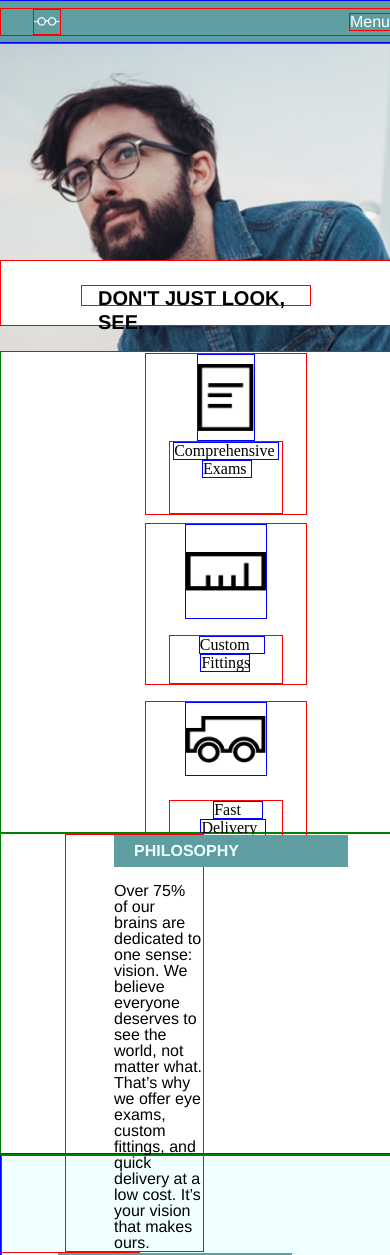
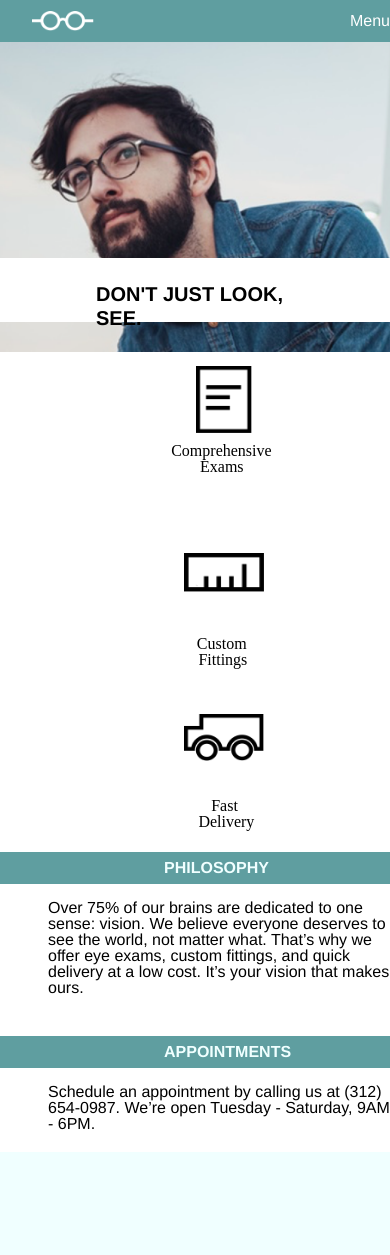
Before and after one commit to learningtocodemycat/tortoiseshell_optics, a plain HTML site: page index.html in a window 390 px wide. Shown: the top 1255 px of the page. Drawn offline with Linux system fonts and the light colour scheme.

Commit message:
I'm done this silly assignment

```diff
--- a/resources/css/style.css
+++ b/resources/css/style.css
@@ -19,7 +19,6 @@ line-height: 1.4;}
   display: flex;
   width: 960px;
   height: 55px;
-  border: 1px solid blue;
   background-color: cadetblue;
   margin-top: 1rem;
   align-items: center;
@@ -29,7 +28,6 @@ line-height: 1.4;}
 .logo{
   display: flex;
   background-image: url("../images/logo-white.png");
-  border: 1px solid red;
   height: 1.5rem;
   width: 5rem;
   background-position: center;
@@ -40,7 +38,6 @@ line-height: 1.4;}
 
 .placeholder{
   display: flex;
-  border: 1px solid red;
   color: white;
   font-family: helvetica;
   font-size: 1rem;
@@ -53,7 +50,6 @@ line-height: 1.4;}
 
 .navbar{
   display: flex;
-  border:1px solid blue;
   font-family: helvetica;
   font-size: 1rem;
   color: white;
@@ -87,13 +83,11 @@ line-height: 1.4;}
   display: flex;
   width: 960px;
   height: 410px;
-  border: 1px solid red;
   justify-content: center;
   align-content: center;
 }
 
 .whitebox{display:flex;
-  border: 1px solid red;
   margin-top: 10rem;
   height: 7rem;
   width: 615px;
@@ -105,7 +99,6 @@ line-height: 1.4;}
 
   .innerbox{
     display: flex;
-    border: 1px solid red;
     font-family: helvetica;
     font-weight: bold;
     font-size: 2rem;
@@ -129,14 +122,12 @@ justify-content: center;
 display: flex;
 width: 960px;
 height: 12.5rem;
-border: 1px solid green;
 justify-content: center;
 
 }
 
 .imgbox1{
   display: flex;
-  border: 1px solid blue;
   height: 6rem;
   width: 3.5rem;
   background-image: url("../images/paper-icon.png");
@@ -149,13 +140,11 @@ justify-content: center;
 display: flex;
 height: 5rem;
 width: 7rem;
-border: 1px solid red;
 flex-direction: column;
 }
 
 .words1{
   display: flex;
-  border: 1px solid blue;
   width: 6.5rem;
   height: 1rem;
   margin-left: 0.2rem;
@@ -164,7 +153,6 @@ flex-direction: column;
 
 .words2{
   display: flex;
-  border: 1px solid blue;
   width: 3rem;
   height: 1rem;
   margin-left: 2rem;
@@ -177,7 +165,6 @@ flex-direction: column;
   height: 10rem;
   width: 10rem;
 align-items: center;
-  border: 1px solid red;
   margin-top: 2rem;
 }
 
@@ -187,14 +174,12 @@ align-items: center;
   height: 10rem;
   width: 10rem;
 align-items: center;
-  border: 1px solid red;
     margin-top: 0.5rem;
       margin-left: 5rem;
 }
 
 .imgbox2{
   display: flex;
-  border: 1px solid blue;
   height: 6rem;
   width: 5rem;
   background-image: url("../images/ruler-icon.png");
@@ -208,13 +193,11 @@ align-items: center;
 height: 3rem;
 width: 7rem;
 margin-top: 1rem;
-  border: 1px solid red;
   flex-direction: column;
 }
 
 .words3{
   display: flex;
-  border: 1px solid blue;
   width: 4rem;
   height: 1rem;
   margin-left: 1.8rem;
@@ -223,7 +206,6 @@ margin-top: 1rem;
 
 .words4{
   display: flex;
-  border: 1px solid blue;
   width: 3rem;
   height: 1rem;
   margin-left: 1.9rem;
@@ -236,14 +218,12 @@ margin-top: 1rem;
   height: 10rem;
   width: 10rem;
 align-items: center;
-  border: 1px solid red;
     margin-top: 1rem;
     margin-left: 5rem;
 }
 
 .imgbox3{
   display: flex;
-  border: 1px solid blue;
   height: 6rem;
   width: 5rem;
   background-image: url("../images/truck-icon.png");
@@ -256,14 +236,12 @@ align-items: center;
   display: flex;
 height: 5rem;
 width: 7rem;
-  border: 1px solid red;
   flex-direction: column;
   margin-top: 1.5rem;
 }
 
 .words5{
   display: flex;
-  border: 1px solid blue;
   width: 3rem;
   height: 1rem;
   margin-left: 2.7rem;
@@ -272,7 +250,6 @@ width: 7rem;
 
 .words6{
   display: flex;
-  border: 1px solid blue;
   width: 4rem;
   height: 1rem;
   margin-left: 1.9rem;
@@ -284,7 +261,6 @@ width: 7rem;
   display: flex;
   max-width: 100%;
   height: 12.5rem;
-  border: 1px solid purple;
   justify-content: center;
 
 }
@@ -293,13 +269,11 @@ width: 7rem;
 display: flex;
 width: 960px;
 height: 12.5rem;
-border: 1px solid green;
 
 }
 
 .boxxy1{
   display: flex;
-  border: 1px solid red;
   width: 35%;
   align-content: center;
   flex-direction: column;
@@ -333,7 +307,6 @@ border: 1px solid green;
 
 .boxxy2{
   display: flex;
-  border: 1px solid red;
   width: 35%;
   flex-direction: column;
 }
@@ -366,7 +339,6 @@ border: 1px solid green;
   display: flex;
   width:100%;
   height: 10rem;
-  border: 1px solid blue;
   justify-content: center;
   background-color: azure;
 }
@@ -375,7 +347,6 @@ border: 1px solid green;
   display: flex;
   width: 960px;
   height: 10rem;
-  border: 1px solid red;
   flex-direction: column;
   justify-content: flex-end;
 
@@ -393,24 +364,20 @@ border: 1px solid green;
   width: 4rem;
   margin-right: 1rem;
   margin-left: 2rem;
-  border: 1px solid red;
 }
 
 .ender{
   display: flex;
   font-family: helvetica;
-  border: 1px solid red;
 }
 
 .benis{
   display: flex;
-  border: 1px solid red;
   padding-top: 0.4rem;
 }
 
 .menu{
   display: flex;
-  border: 1px solid red;
 }
 
 
@@ -433,17 +400,27 @@ background-size: cover; width: 100%; height: 22rem; width: 100%}
 @media only screen and (max-width:470px){
 
   .services, .contact,.products, .titlez, .benis,.navbar{display: none;}
-  .orgainzer, .orgainzer2, .secondholder, .middlesection{ width: 100%;flex-direction: column;}
+  .orgainzer, .orgainzer2, .secondholder, .middlesection, .thirdholder{ width: 100%;flex-direction: column;}
   .orgainzer{width: 100%; height: 30rem; justify-content: center;}
   .firstholder{background-position: 20%;}
   .whitebox{ width:100%; margin-top: 13.5rem; height: 4rem; justify-content: center;}
   .innerbox{height: 1.2rem;}
   .ender{justify-content: center;}
-  .menu{margin-left: 18rem;}
+  .menu{margin-left: 16rem;}
   .secondholder{height: 30rem;}
-} .box2, .box3{margin-left: 9rem;}
+ .box2, .box3{margin-left: 9rem;}
  .box1 {margin-left: 9rem;}
 .thirdholder, .orgainzer2{height: 20rem;}
+.boxxy1{width: 100%; margin-left: 0rem;}
+.heading1{width:95%; margin-left: 0rem;}
+.heading1 p{margin-left: 9rem;}
+.boxxy2{width: 100%;}
+.heading2{width:95%; margin-left: 0rem;}
+.heading2 p{margin-left: 9rem;}
+ }
+
+
+
 
 @media only screen and (min-width:471px){
   .menu{display: none;}
```
